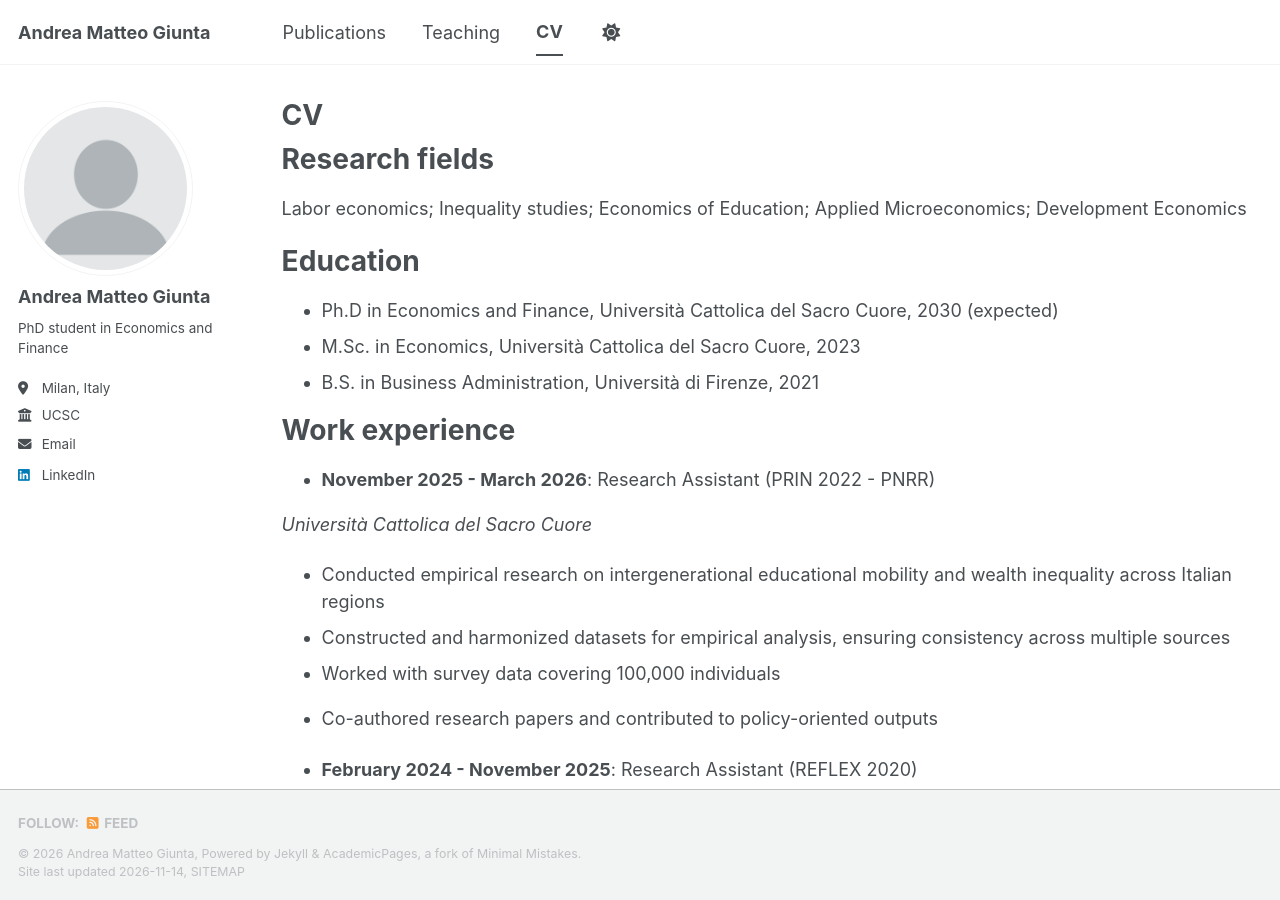
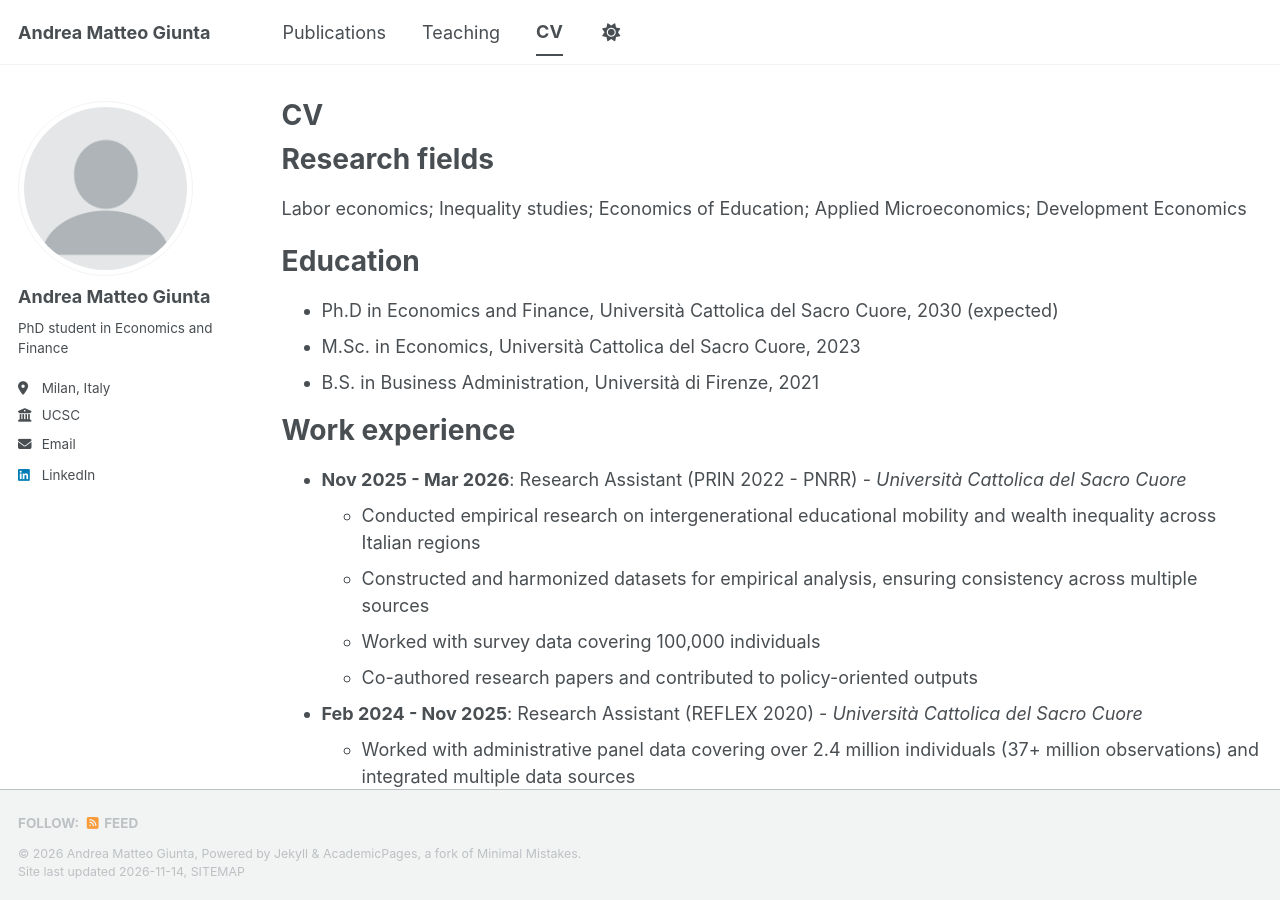
Before and after one commit to andreamatteogiunta/andreamatteogiunta.github.io, a Jekyll site: the page built from _pages/cv.md, in a window 1280 px wide and 900 px high. Built offline with Jekyll 4.4.1, drawn with Linux system fonts in a browser that asks for light colours; a script bundle is joined from its source files by our own code; a style sheet for code colours, icons or effects is not loaded.

Commit message:
Update cv.md

```diff
--- a/_pages/cv.md
+++ b/_pages/cv.md
@@ -21,17 +21,13 @@ Education
 
 Work experience
 ======
-* **November 2025 - March 2026**: Research Assistant (PRIN 2022 - PNRR)
-
-*Università Cattolica del Sacro Cuore*
+* **Nov 2025 - Mar 2026**: Research Assistant (PRIN 2022 - PNRR) - *Università Cattolica del Sacro Cuore*
   * Conducted empirical research on intergenerational educational mobility and wealth inequality across Italian regions
   * Constructed and harmonized datasets for empirical analysis, ensuring consistency across multiple sources
   * Worked with survey data covering 100,000 individuals
   * Co-authored research papers and contributed to policy-oriented outputs
 
-* **February 2024 - November 2025**: Research Assistant (REFLEX 2020)
-
-*Università Cattolica del Sacro Cuore*
+* **Feb 2024 - Nov 2025**: Research Assistant (REFLEX 2020) - *Università Cattolica del Sacro Cuore*
   * Worked with administrative panel data covering over 2.4 million individuals (37+ million observations) and integrated multiple data sources
   * Constructed a multidimensional social exclusion index at the household level
   * Developed econometric models including pooled cross-sectional and panel-based logistic models with cohort and time dynamics to analyze persistence dynamics in education and labor market outcomes
```
